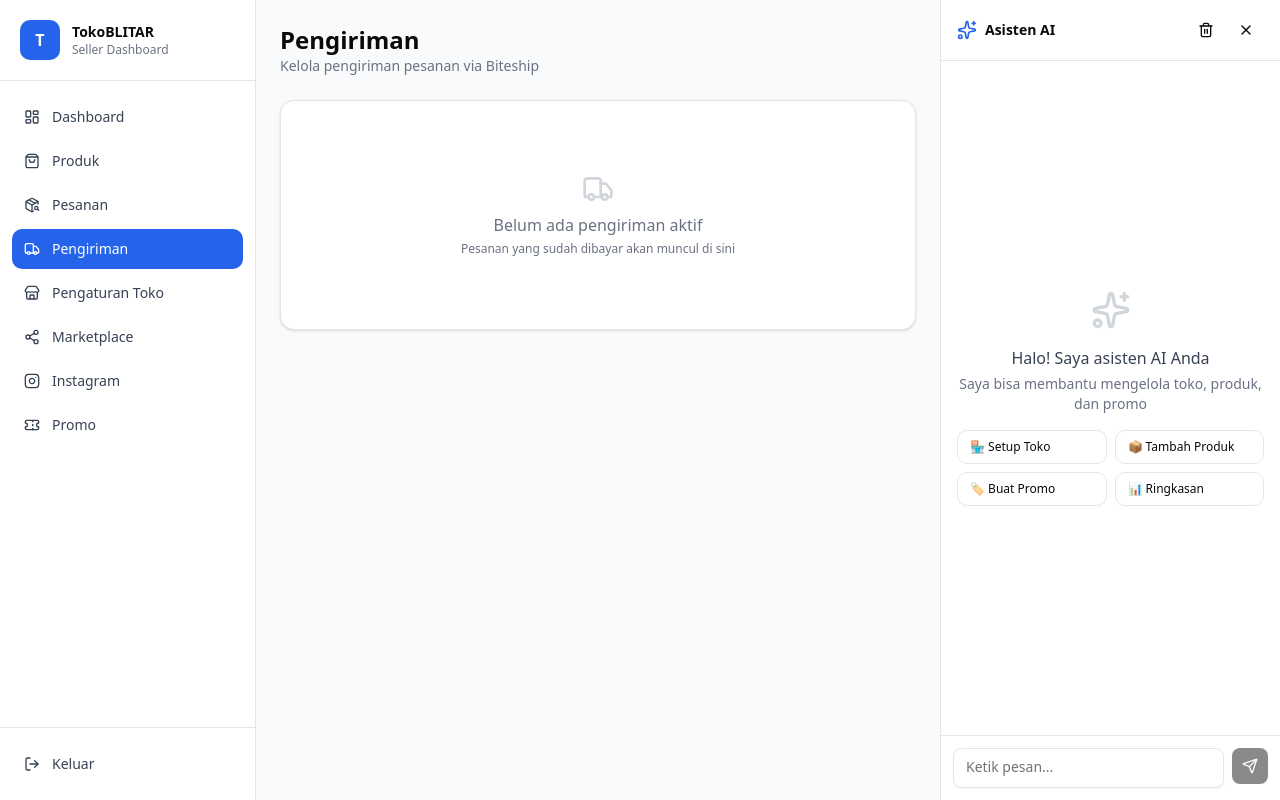
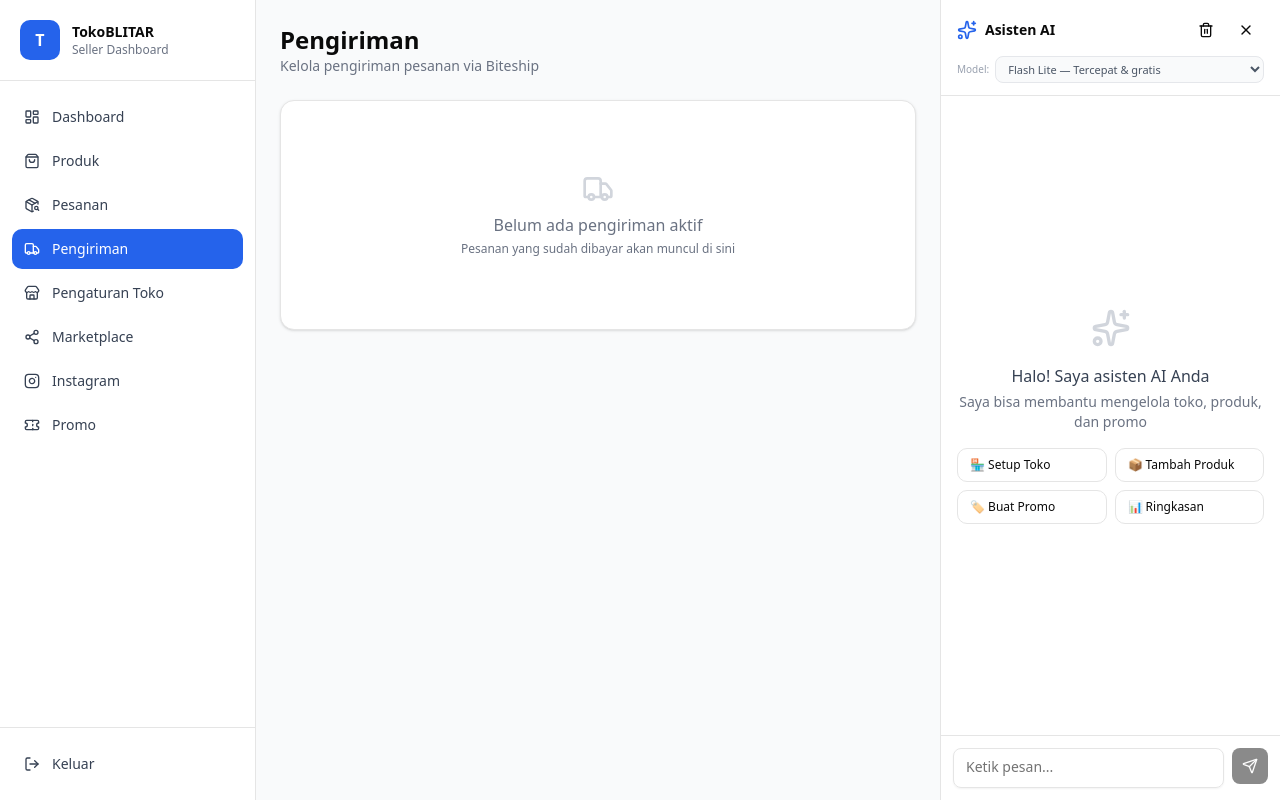
Before and after one commit to tissetyo/TokoBLITAR, a Next.js app: page /dashboard/shipping in a window 1280 px wide. Built offline with nearby package versions, Linux system fonts and the light colour scheme.

Commit message:
feat: model selector in AI sidebar — 4 Gemini models, defaults to Flash Lite

```diff
--- a/src/app/api/ai/chat/route.ts
+++ b/src/app/api/ai/chat/route.ts
@@ -167,7 +167,15 @@ export async function POST(request: Request) {
         return NextResponse.json({ error: 'Invalid request body' }, { status: 400 })
     }
 
-    const { messages } = body
+    const { messages, model: requestModel } = body
+    const ALLOWED_MODELS = [
+        'gemini-2.0-flash-lite',
+        'gemini-2.0-flash',
+        'gemini-2.5-flash-preview-05-20',
+        'gemini-2.5-pro-preview-05-06',
+    ]
+    const model = ALLOWED_MODELS.includes(requestModel) ? requestModel : 'gemini-2.0-flash-lite'
+
     if (!messages || !Array.isArray(messages) || messages.length === 0) {
         return NextResponse.json({ error: 'Messages is required' }, { status: 400 })
     }
@@ -193,7 +201,7 @@ export async function POST(request: Request) {
 
         // Simple non-tool request first for reliability
         const response = await ai.models.generateContent({
-            model: 'gemini-2.0-flash',
+            model,
             contents: [
                 ...history,
                 { role: 'user', parts: [{ text: userPrompt }] },
@@ -234,7 +242,7 @@ export async function POST(request: Request) {
                 }))
 
                 const followUp = await ai.models.generateContent({
-                    model: 'gemini-2.0-flash',
+                    model,
                     contents: [
                         ...history,
                         { role: 'user', parts: [{ text: userPrompt }] },
--- a/src/components/ai/AISidebar.tsx
+++ b/src/components/ai/AISidebar.tsx
@@ -22,11 +22,18 @@ const QUICK_ACTIONS = [
 ]
 
 export function AISidebar() {
-    const { messages, isStreaming, isOpen, toggleSidebar, clear } = useAIStore()
+    const { messages, isStreaming, isOpen, toggleSidebar, clear, model, setModel } = useAIStore()
     const { send, stop } = useAI()
     const [input, setInput] = useState('')
     const messagesEndRef = useRef<HTMLDivElement>(null)
     const textareaRef = useRef<HTMLTextAreaElement>(null)
+
+    const MODELS = [
+        { id: 'gemini-2.0-flash-lite', label: 'Flash Lite', desc: 'Tercepat & gratis' },
+        { id: 'gemini-2.0-flash', label: 'Flash', desc: 'Cepat & akurat' },
+        { id: 'gemini-2.5-flash-preview-05-20', label: '2.5 Flash', desc: 'Terbaru' },
+        { id: 'gemini-2.5-pro-preview-05-06', label: '2.5 Pro', desc: 'Terpintar' },
+    ]
 
     // Auto-scroll to bottom
     useEffect(() => {
@@ -52,7 +59,8 @@ export function AISidebar() {
     return (
         <div className="flex h-full w-full flex-col border-l bg-white">
             {/* Header */}
-            <div className="flex items-center justify-between border-b px-4 py-3">
+            <div className="border-b px-4 py-3">
+                <div className="flex items-center justify-between">
                     <div className="flex items-center gap-2">
                         <Sparkles className="h-5 w-5" style={{ color: 'var(--color-tb-primary)' }} />
                         <h2 className="text-sm font-semibold">Asisten AI</h2>
@@ -64,6 +72,22 @@ export function AISidebar() {
                         <Button variant="ghost" size="icon" onClick={toggleSidebar}>
                             <X className="h-4 w-4" />
                         </Button>
+                    </div>
+                </div>
+                {/* Model selector */}
+                <div className="mt-2 flex items-center gap-1.5">
+                    <span className="text-[10px] text-gray-400 shrink-0">Model:</span>
+                    <select
+                        value={model}
+                        onChange={(e) => setModel(e.target.value)}
+                        className="flex-1 rounded-md border border-gray-200 bg-gray-50 px-2 py-1 text-[11px] text-gray-600 outline-none focus:border-blue-300 focus:ring-1 focus:ring-blue-100"
+                    >
+                        {MODELS.map((m) => (
+                            <option key={m.id} value={m.id}>
+                                {m.label} — {m.desc}
+                            </option>
+                        ))}
+                    </select>
                 </div>
             </div>
 
--- a/src/hooks/useAI.ts
+++ b/src/hooks/useAI.ts
@@ -24,6 +24,7 @@ export function useAI() {
                     method: 'POST',
                     headers: { 'Content-Type': 'application/json' },
                     body: JSON.stringify({
+                        model: useAIStore.getState().model,
                         messages: useAIStore.getState().messages
                             .filter((m) => !m.isStreaming)
                             .map((m) => ({ role: m.role, content: m.content })),
--- a/src/store/aiSessionStore.ts
+++ b/src/store/aiSessionStore.ts
@@ -14,10 +14,12 @@ interface AIStore {
     messages: Message[]
     isOpen: boolean
     isStreaming: boolean
+    model: string
     addMessage: (msg: Omit<Message, 'id'>) => string
     updateMessage: (id: string, content: string) => void
     toggleSidebar: () => void
     setStreaming: (v: boolean) => void
+    setModel: (model: string) => void
     clear: () => void
 }
 
@@ -27,6 +29,7 @@ export const useAIStore = create<AIStore>()(
             messages: [],
             isOpen: true,
             isStreaming: false,
+            model: 'gemini-2.0-flash-lite',
             addMessage: (msg) => {
                 const id = crypto.randomUUID()
                 set((s) => ({ messages: [...s.messages, { ...msg, id }] }))
@@ -38,6 +41,7 @@ export const useAIStore = create<AIStore>()(
                 })),
             toggleSidebar: () => set((s) => ({ isOpen: !s.isOpen })),
             setStreaming: (v) => set({ isStreaming: v }),
+            setModel: (model) => set({ model }),
             clear: () => set({ messages: [] }),
         }),
         {
@@ -45,6 +49,7 @@ export const useAIStore = create<AIStore>()(
             partialize: (state) => ({
                 messages: state.messages.filter((m) => !m.isStreaming),
                 isOpen: state.isOpen,
+                model: state.model,
             }),
         },
     ),
```
Lines whose indentation alone changed are shown as unchanged.
